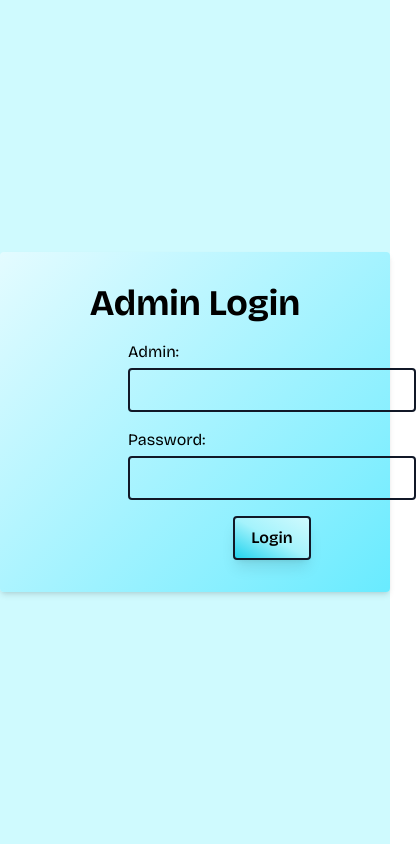
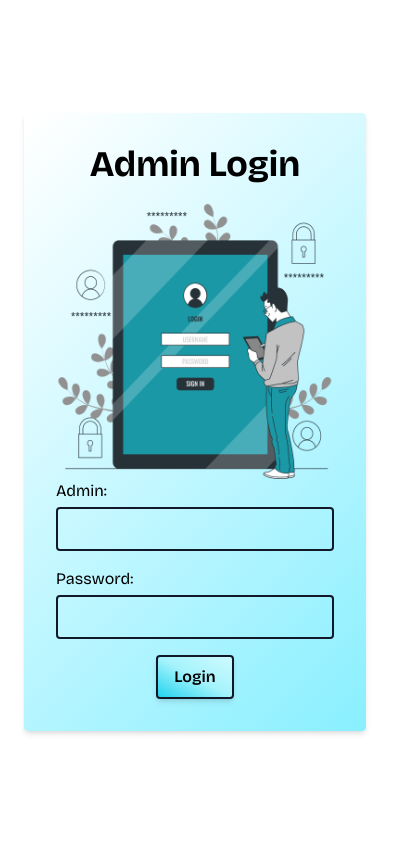
Before and after one commit to DawnDevs/Coding-Club, a React (Create React App) app in the folder frontend/: page /auth in a window 390 px wide. Shown: the whole page, 416 px wide, since content can reach past the window. Built offline with nearby package versions, Linux system fonts and the light colour scheme.

Commit message:
Admin Auth-res

```diff
--- a/frontend/package.json
+++ b/frontend/package.json
@@ -8,6 +8,7 @@
     "@testing-library/user-event": "^13.5.0",
     "firebase": "^10.11.1",
     "react": "^18.2.0",
+    "react-accessible-accordion": "^5.0.0",
     "react-dom": "^18.2.0",
     "react-router-dom": "^6.22.3",
     "react-scripts": "5.0.1",
--- a/frontend/src/App.css
+++ b/frontend/src/App.css
@@ -35,6 +35,8 @@
   }
 }
 
+
+
 .bricolage-font {
   font-family: "Bricolage Grotesque";
 }
--- a/frontend/src/pages/admin/Auth.jsx
+++ b/frontend/src/pages/admin/Auth.jsx
@@ -42,17 +42,17 @@ const Auth = () => {
   };
 
   return (
-    <div className="bg-cyan-100 min-h-screen flex items-center justify-center bricolage-font">
-      <div className="gradient-container p-8 rounded shadow-md w-fit mx-[15%]">
+    <div className=" p-6 min-h-screen  flex items-center justify-center bricolage-font">
+      <div className="gradient-container p-8 rounded shadow-md w-fit md:[10%] lg:mx-[15%]">
         <h2 className="text-4xl mb-4 text-center font-bold">Admin Login</h2>
-        <div className=" flex justify-between px-24 items-center">
+        <div className=" md:flex justify-between px-0 md:px-6 lg:px-24 items-center">
           <div className="">
             <img className=" md:h-80 lg:h-96 w-auto" src={AdminPic} alt="" />
           </div>
           <div className="">
             <form onSubmit={handleSubmit}>
               <div className="mb-4">
-                <label htmlFor="admin" className="block text-black">
+                <label htmlFor="admin" className="flex justify-start text-black">
                   Admin:
                 </label>
                 <input
@@ -60,7 +60,7 @@ const Auth = () => {
                   id="admin"
                   value={admin}
                   onChange={handleAdminChange}
-                  className="form-input bg-transparent border-2 p-2 rounded border-gray-900 mt-1 block w-72"
+                  className="form-input bg-transparent border-2 p-2 rounded border-gray-900 mt-1 w-full md:w-72"
                 />
               </div>
               <div className="mb-4">
@@ -72,13 +72,13 @@ const Auth = () => {
                   id="password"
                   value={password}
                   onChange={handlePasswordChange}
-                  className="form-input bg-transparent border-2 p-2 rounded border-gray-900 mt-1 block w-72"
+                  className="form-input bg-transparent border-2 p-2 rounded border-gray-900 mt-1 w-full md:w-72"
                 />
               </div>
               <div className=" flex justify-center">
               <button
                 type="submit"
-                className="border-2 border-gray-900 shadow-lg p-2 px-4 rounded w-fit font-semibold bg-gradient-to-tr from-cyan-400 via-cyan-200 to-cyan-100 hover:from-cyan-100 hover:via-cyan-200 hover:to-cyan-400 hover:scale-95"
+                className="border-2 border-gray-900 shadow-md hover:shadow-2xl p-2 px-4 rounded w-fit font-semibold bg-gradient-to-tr from-cyan-400 via-cyan-200 to-cyan-100 hover:from-cyan-100 hover:via-cyan-200 hover:to-cyan-400 hover:scale-95"
               >
                 Login
               </button>
```
Also changed, not shown: frontend/src/assets/home.png, 1 other file (tests, documents, lock files or other folders).
